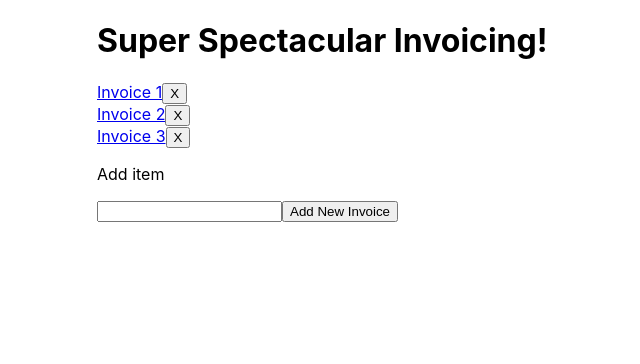
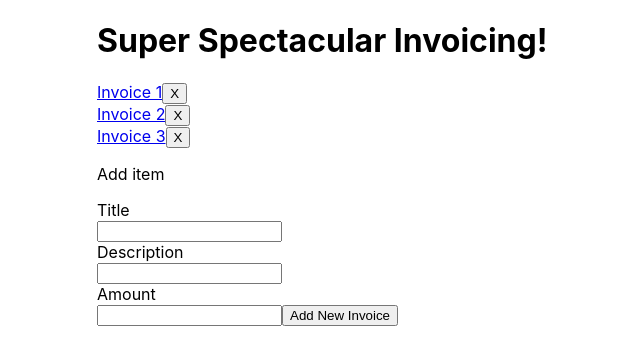
Before and after one commit to trezp/so-many-invoices, a React (Create React App) app: page / in a window 1280 px wide. Shown: the top 364 px of the page, without its empty margins (31-671 px from the left). Built offline with nearby package versions, Linux system fonts and the light colour scheme.

Commit message:
adds description and amount field to invoice

```diff
--- a/src/components/NewInvoiceForm/NewInVoiceForm.css
+++ b/src/components/NewInvoiceForm/NewInVoiceForm.css
@@ -0,0 +1,3 @@
+label {
+  display: block;
+}
--- a/src/components/NewInvoiceForm/NewInvoiceForm.js
+++ b/src/components/NewInvoiceForm/NewInvoiceForm.js
@@ -1,11 +1,14 @@
 import React, { useState } from 'react';
 import uniqueId from 'uniqid';
+import './NewInvoiceForm.css';
+
 
 function InvoiceForm({addInvoice}) {
-
   const [invoice, setInvoice] = useState({
     id: '',
     title: '',
+    desc: '',
+    amount: '',
     created: "April 11, 2021",
     due: "May 10, 2021",
     status: "current",
@@ -14,28 +17,35 @@ function InvoiceForm({addInvoice}) {
 
   const handleInputChange = (e) => {
     e.preventDefault();
-    setInvoice({...invoice, title: e.target.value, id: uniqueId()});
+    setInvoice({...invoice, [e.target.name]: e.target.value, id: uniqueId()});
   }
 
   const handleSubmit = (e) => {
     e.preventDefault();
     addInvoice(invoice);
+
     setInvoice({
       id: '',
       title: '',
+      desc: '',
+      amount: '',
       created: "April 11, 2021",
       due: "May 10, 2021",
       status: "current",
       lineItems: []
     });
-
   };
 
   return (
     <div>
       <p>Add item</p>
       <form onSubmit={handleSubmit}>
-        <input value={invoice.title} onChange={handleInputChange} />
+        <label htmlFor="title">Title</label>
+        <input id="title" name="title" value={invoice.title || ""} onChange={handleInputChange} />
+        <label htmlFor="desc">Description</label>
+        <input id="desc" name="desc" value={invoice.desc} onChange={handleInputChange} />
+        <label htmlFor="amount">Amount</label>
+        <input id="amount" name="amount" value={invoice.amount} onChange={handleInputChange} />
         <button>Add New Invoice</button>
       </form>
     </div>
--- a/src/components/invoice/Invoice.js
+++ b/src/components/invoice/Invoice.js
@@ -23,16 +23,14 @@ function Invoice () {
             <td>Item No.</td>
             <td>Description</td>
             <td>Amount</td>
-            <td>Notes</td>
           </tr>
         </thead>
         <tbody>
           {invoice.lineItems.map(lineItem => <LineItem lineItem={lineItem} key={lineItem.itemNo}/> )}
           <tr>
-            <td></td>
-            <td>Total</td>
-            <td>20000</td>
-            <td></td>
+            <td>{invoice.id}</td>
+            <td>{invoice.desc}</td>
+            <td>{invoice.amount}</td>
           </tr>
         </tbody>
       </table>
```
